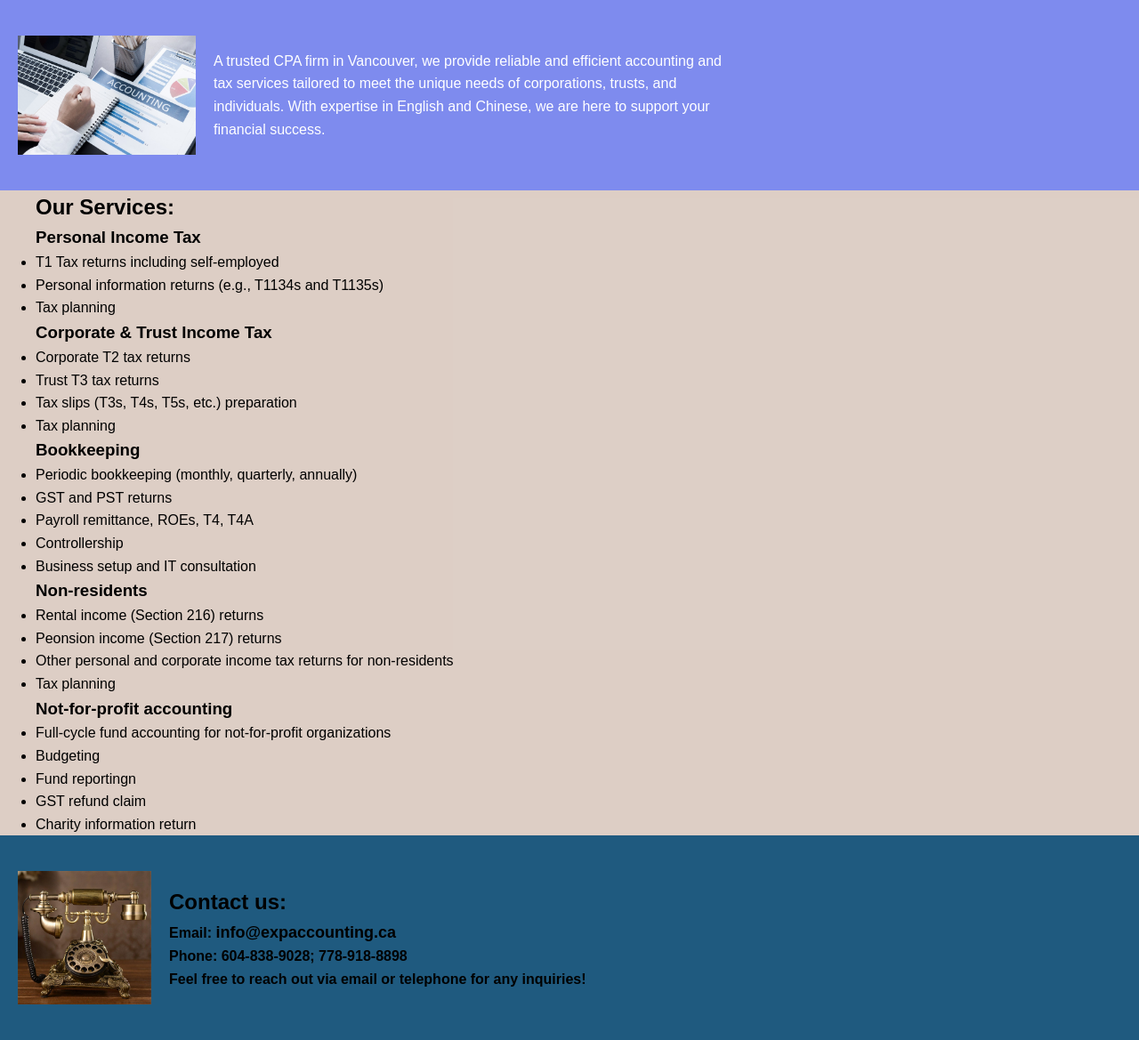
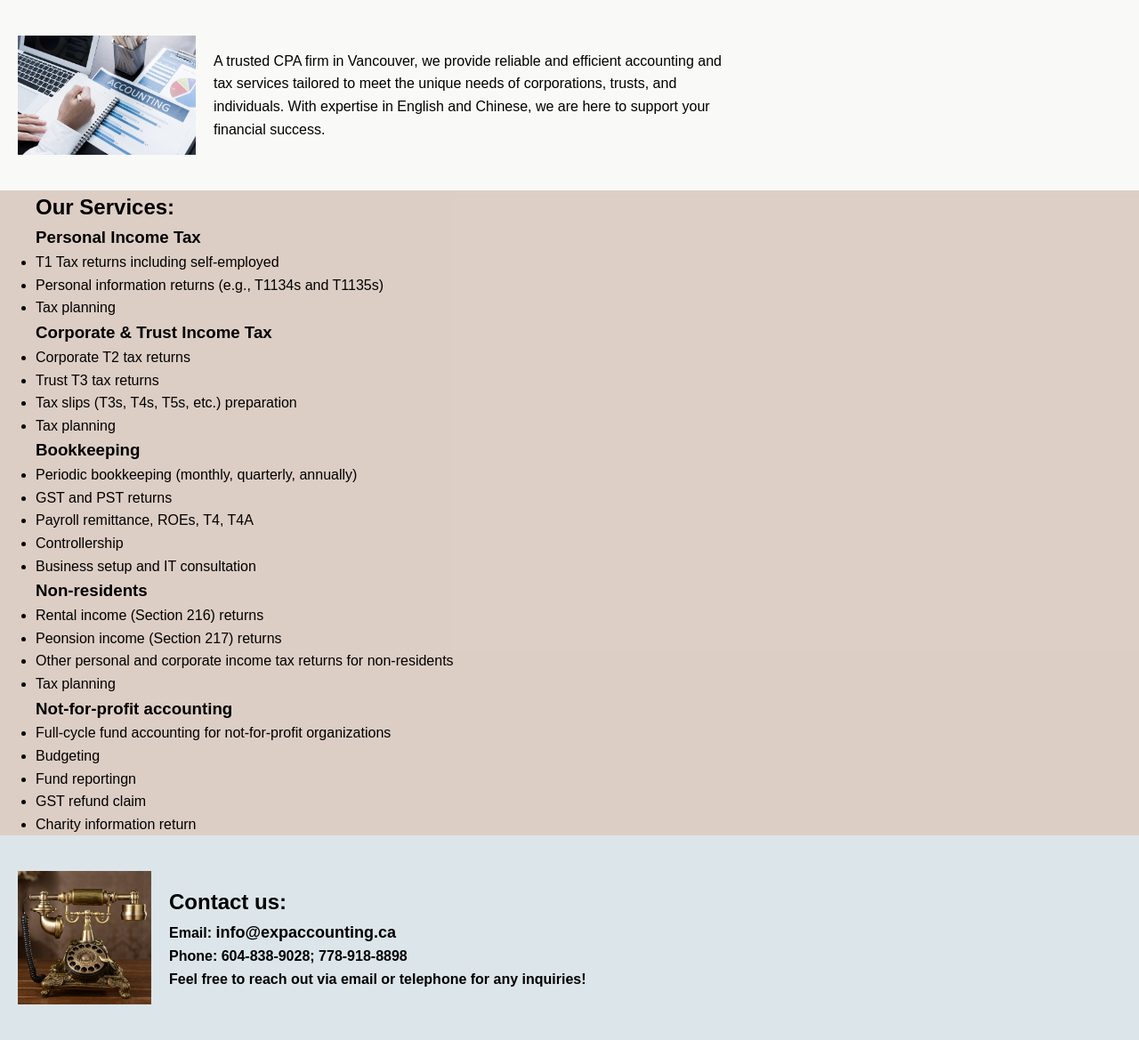
Before and after one commit to Martin60486/EXP, a Jekyll site: the page built from index.md, in a window 1280 px wide. Shown: the part 540-1709 px from the top of the page at 89% size. Built offline with Jekyll 4.4.1, drawn with Linux system fonts in a browser that asks for light colours.

Commit message:
overflow-x

```diff
--- a/assets/css/styles.css
+++ b/assets/css/styles.css
@@ -16,7 +16,7 @@
     background-size: cover;
     background-position: center;
     background-repeat: no-repeat;
-    background-color: #f3f5f6; /* Add a color that matches the image */
+    background-color: #f9f9f9f1; /* Add a color that matches the image */
     background-blend-mode: multiply;
     min-height: 60vh;
     display: flex;
@@ -55,9 +55,9 @@
 
 /* About Section */
 .about {
-    background-color: #7e8bee;
+    background-color: #f9f9f7;
     padding: 40px 20px;
-    color: white;
+    color: black;
     display: flex;
     /*justify-content: center;*/
     text-align: left;
@@ -84,7 +84,7 @@
 .contact {
     display: flex;
     align-items: center;
-    background-color: #1f5a7f;
+    background-color: #dce5ea;
     color: black;
     padding: 40px 20px;
     text-align: left;
@@ -124,7 +124,7 @@
 /* Media Queries */
 @media (max-width: 767px) {
     body {
-        overflow: hidden;
+        overflow-x: hidden; /* Prevents horizontal scrolling but allows vertical scrolling */
     }
     .banner {
         background-size: cover;
@@ -144,13 +144,12 @@
         padding: 0;
     }
     .text-content {
-       /* margin-top: 5px;*/
-        align-items: center;  /* vertically */
-        text-align: left;
-        margin: auto;
+       align-items: center;  /* vertically */
+       text-align: left;
+       margin: auto;
     }
     .about-content {
-        align-items: center;  /*vertically*/
+        align-items: center;  /* vertically */
         width: 100%;
     }
     .about-image, .contact-image {
@@ -158,6 +157,8 @@
         width: 100% !important;
         height: auto !important;
         box-sizing: border-box;
+        margin: 0;
+        padding: 0;
     }
     .about-content p {
         width: 100%;
@@ -165,11 +166,10 @@
     }
     .logo-image {
         position: absolute;
-        top: 10px; /*top position from the upper border of containter*/
-        left: 10px; /*left position from the left border of container */
+        top: 10px;
+        left: 10px;
         height: 30px;
     }
-
     .contact, .contact_info {
         width: 100%;
         text-align: left;
@@ -177,10 +177,7 @@
     .text-content h1, .banner h1 {
         font-size: 36px;
     }
-
     .banner p {
         font-size: 18px;
     }
-
-
 }
```
